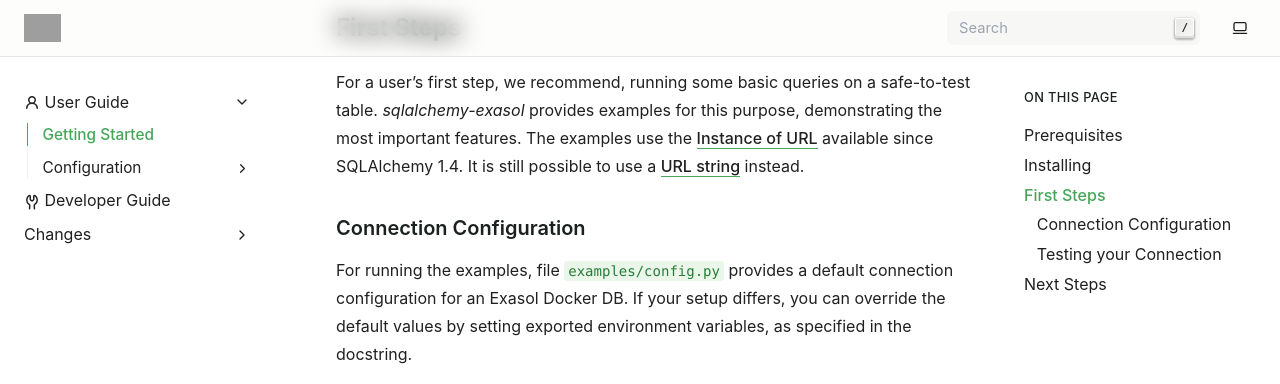
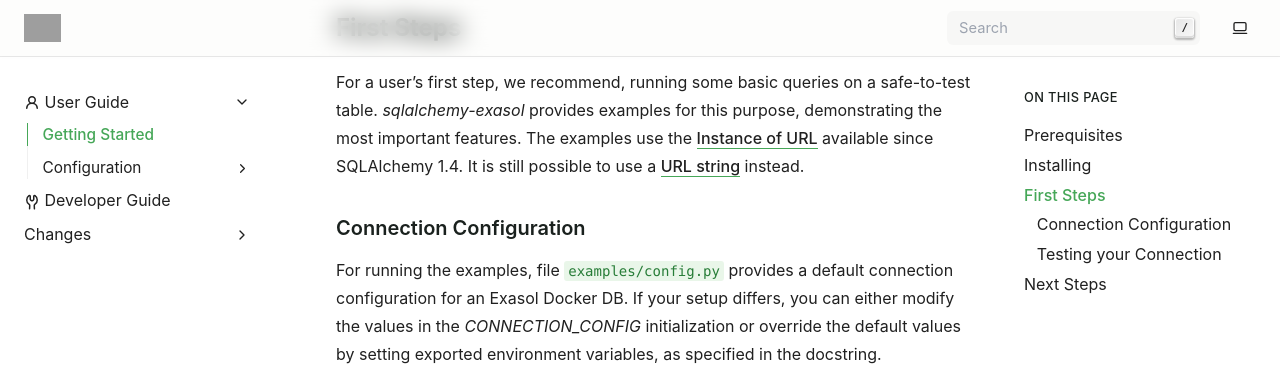
Before and after one commit to exasol/sqlalchemy-exasol, a Sphinx documentation site: the page built from doc/user_guide/getting_started.rst, in a window 1280 px wide and 900 px high, scrolled down 712 px, cut to the strip 0-384 px from the top of the window. Built offline with Sphinx 7.4.7, drawn with Linux system fonts in a browser that asks for light colours; grey boxes are pictures that could not be loaded.

Commit message:
Make clearer two options

```diff
--- a/doc/user_guide/getting_started.rst
+++ b/doc/user_guide/getting_started.rst
@@ -34,7 +34,8 @@
 Connection Configuration
 ++++++++++++++++++++++++
 For running the examples, file ``examples/config.py`` provides a default connection configuration
-for an Exasol Docker DB. If your setup differs, you can override the default values by setting
+for an Exasol Docker DB. If your setup differs, you can either modify the values in the
+`CONNECTION_CONFIG` initialization or override the default values by setting
 exported environment variables, as specified in the docstring.
 
 .. collapse:: config.py
```
